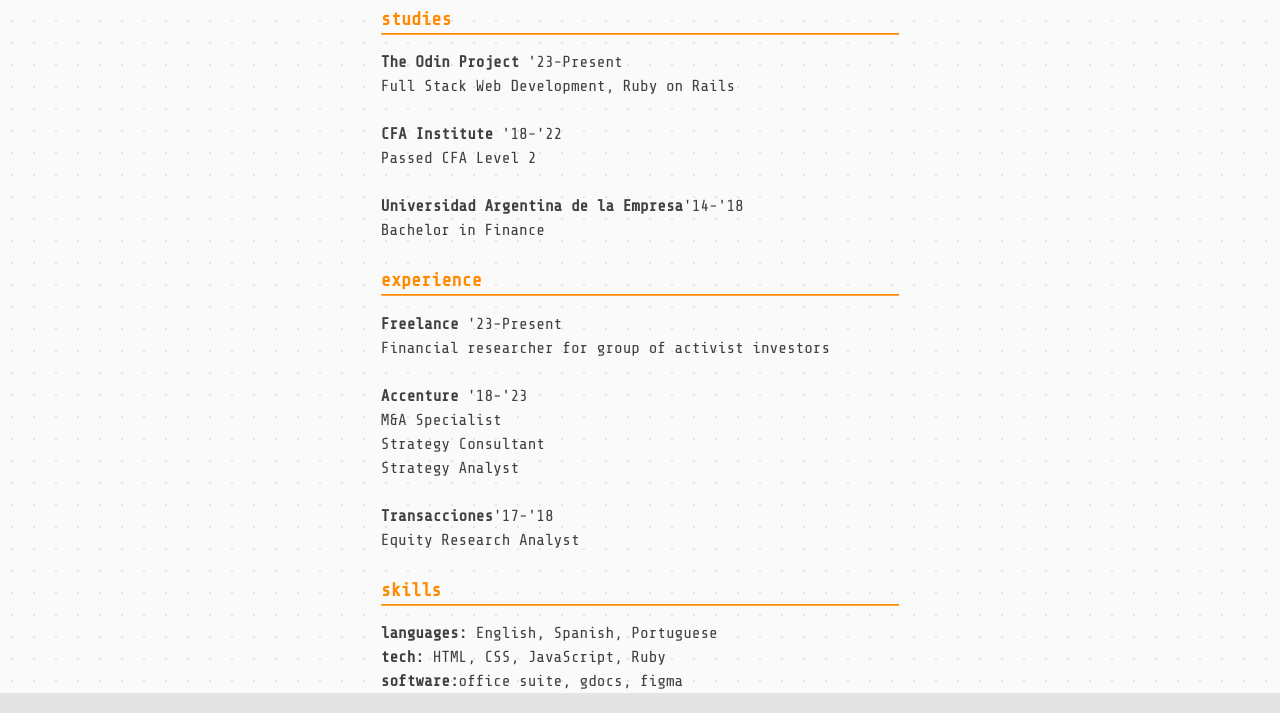
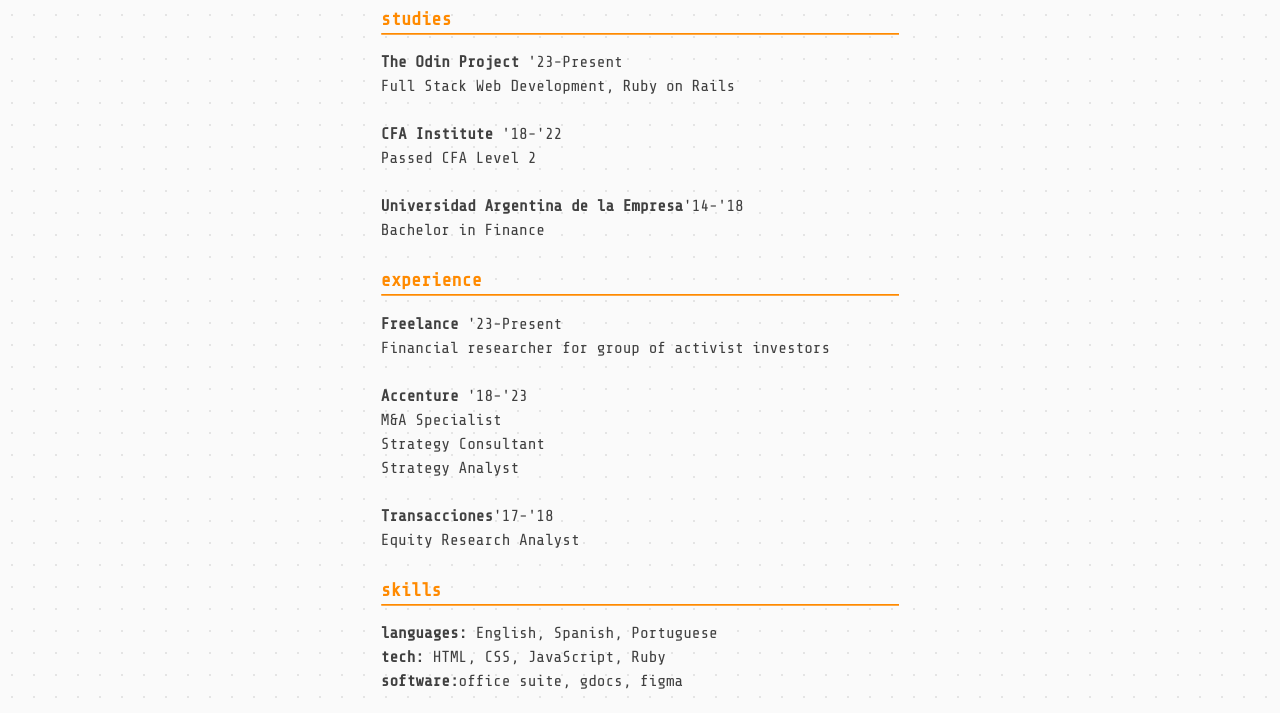
Before and after one commit to owen-makes/cv, a plain HTML site: page index.html in a window 1280 px wide. Shown: the part 235-948 px from the top of the page. Drawn offline with nearby package versions, Linux system fonts and the light colour scheme.

Commit message:
Fix margins

```diff
--- a/sytle.css
+++ b/sytle.css
@@ -60,8 +60,8 @@ body {
 }
 
 .cv-column {
-  height: 100vh;
-  padding: max(1vh, 1rem);
+  padding: clamp(3px, 1rem, 2vh);
+  margin-bottom: 4rem;
   display: flex;
   flex-direction: column;
 }
```
